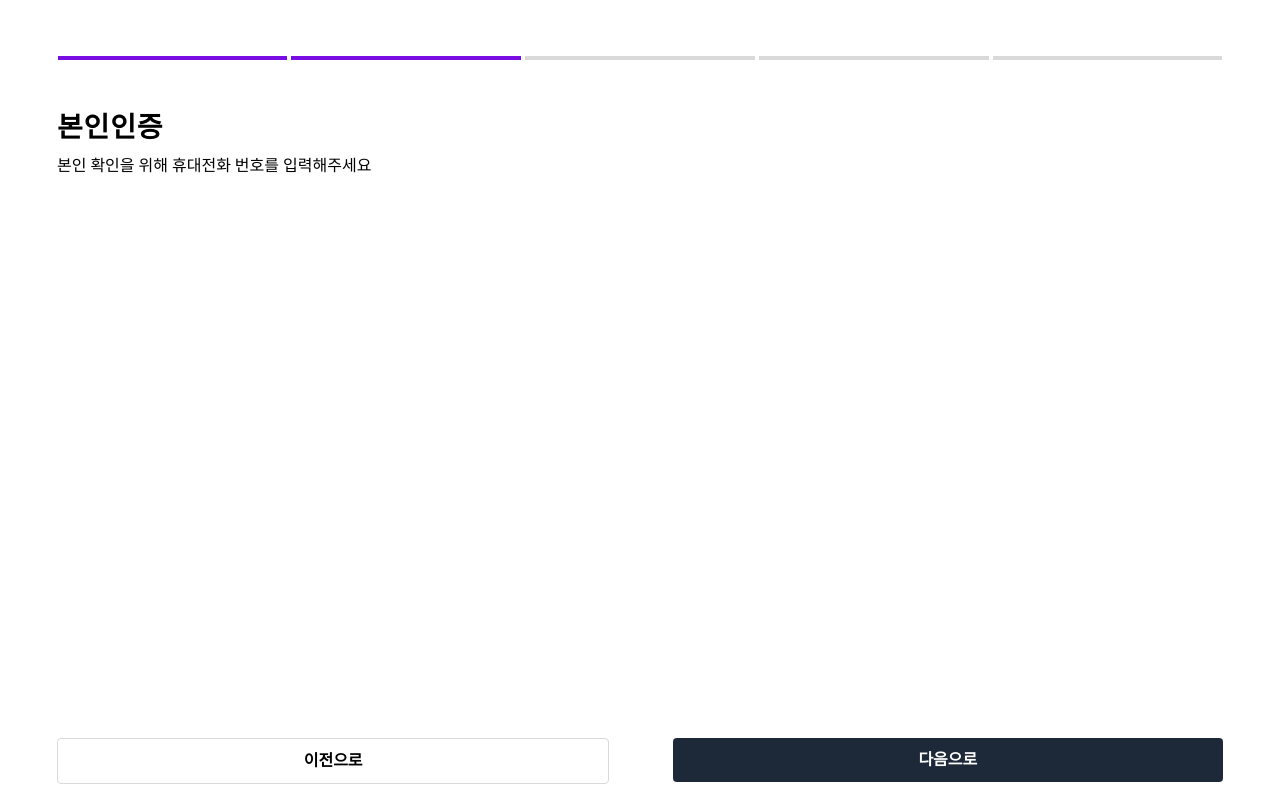
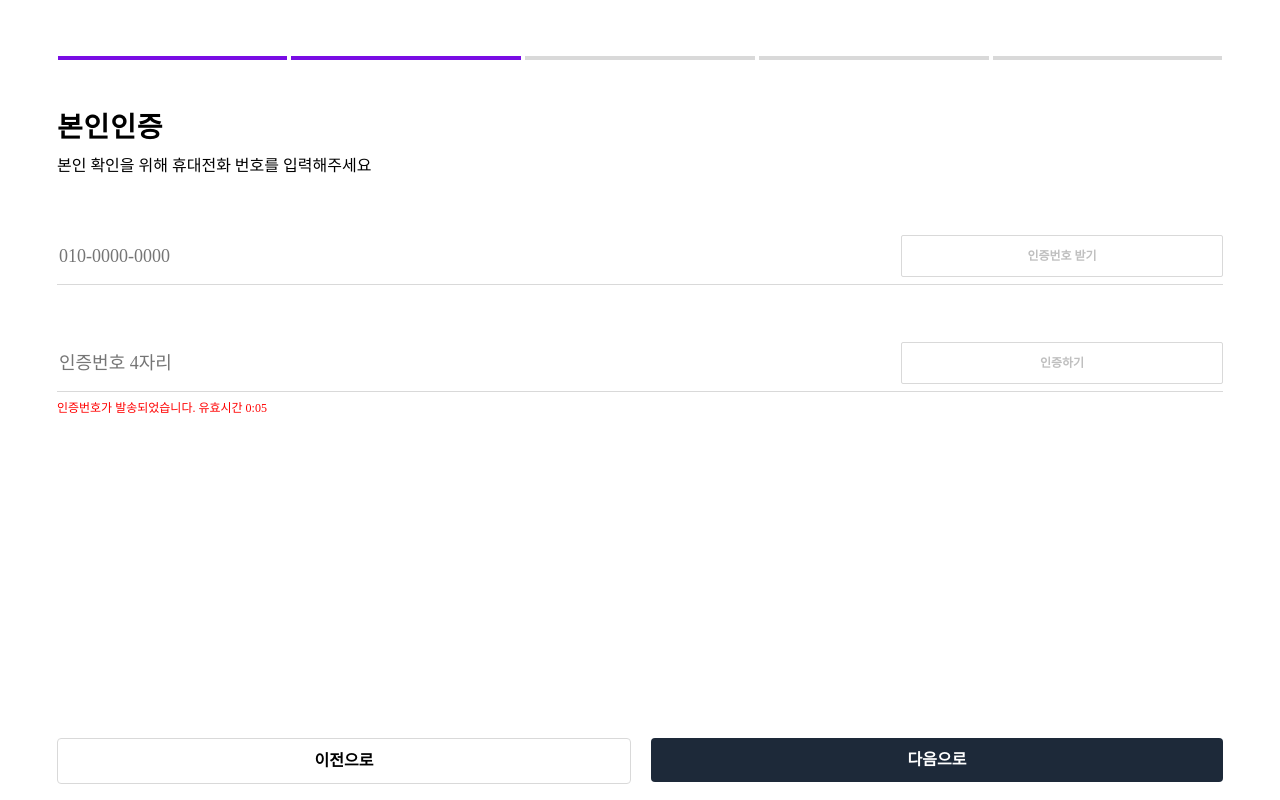
Before and after one commit to Team-C-LINK/clip-frontend, a Next.js app in the folder clip/: page /join/auth in a window 1280 px wide. Built offline with nearby package versions, Linux system fonts and the light colour scheme.

Commit message:
feat : 휴대폰 인증 페이지 퍼블리싱

```diff
--- a/clip/src/app/join/auth/component/C.style.tsx
+++ b/clip/src/app/join/auth/component/C.style.tsx
@@ -1,4 +1,8 @@
 import styled from 'styled-components';
+
+interface color {
+  color: string;
+}
 
 export const Wrapper = styled.div`
   position: relative;
@@ -7,6 +11,104 @@ export const Wrapper = styled.div`
   width: 100%;
   align-items: center;
   height: fit-content;
-  margin-bottom: 5dvh;
   gap: 5rem;
 `;
+
+export const auth_wrap = styled.div`
+  /* input field */
+
+  /* Auto layout */
+  display: flex;
+  flex-direction: column;
+  align-items: flex-start;
+  gap: 0.8rem;
+
+  position: relative;
+  width: 91.1dvw;
+  height: fit-content;
+`;
+
+export const authsend_text = styled.span`
+  font-family: Pretendard;
+  font-size: 1.2rem;
+  font-weight: 400;
+  line-height: 1.6rem;
+  text-align: left;
+  color: #ff0000;
+`;
+
+export const phoneNumber_wrap = styled.div`
+  position: relative;
+
+  display: flex;
+  flex-direction: row;
+  justify-content: space-between;
+  align-items: center;
+  gap: 1rem;
+
+  width: 91.1dvw;
+  height: 5.6rem;
+
+  border-bottom: 0.1rem solid #d9d9d9;
+
+  flex: none;
+  order: 0;
+  flex-grow: 0;
+`;
+
+export const phoneNumber = styled.input.attrs({ type: 'text' })`
+  position: relative;
+  //styleName: Regular/B1;
+  border: 0;
+  font-family: Pretendard;
+  font-size: 1.8rem;
+  font-weight: 400;
+  line-height: 2.8rem;
+  text-align: left;
+  color: #252525;
+  outline: none;
+`;
+
+export const getAuth = styled.span`
+  font-family: Pretendard;
+  font-size: 1.2rem;
+  font-weight: 600;
+  line-height: 1.6rem;
+
+  display: flex;
+  flex-direction: row;
+  justify-content: center;
+  align-items: center;
+  padding: 0rem;
+  gap: 0.8rem;
+
+  width: 25dvw;
+  height: 4rem;
+
+  color: #252525;
+  cursor: pointer;
+  border: 0.1rem solid #d9d9d9;
+  border-radius: 0.2rem;
+`;
+
+export const getAuthDisable = styled.span`
+  font-family: Pretendard;
+  font-size: 1.2rem;
+  font-weight: 600;
+  line-height: 1.6rem;
+
+  display: flex;
+  flex-direction: row;
+  justify-content: center;
+  align-items: center;
+  padding: 0rem;
+  gap: 0.8rem;
+
+  width: 25dvw;
+  height: 4rem;
+
+  color: #bfbfbf;
+
+  border: 0.1rem solid #d9d9d9;
+  border-radius: 0.2rem;
+`;
--- a/clip/src/app/join/auth/page.tsx
+++ b/clip/src/app/join/auth/page.tsx
@@ -4,8 +4,43 @@ import ProgressBar from '../component/ProgressBar/ProgressBar';
 import Layout from '@/app/SharedComponent/Background';
 import * as C from './component/C.style';
 import PrevNext from '../component/PrevNext/PrevNext';
+import { useForm } from 'react-hook-form';
+import { useEffect, useState, useRef } from 'react';
+
+const PHONE_REGEX = /^01([0|1|6|7|8|9]?)-([0-9]{3,4})-([0-9]{4})$/i;
+const AUTH_REGEX = /^\d{4}$/i;
+const getAuthCode = async () => {}; // 인증번호 전송 api 코드
+
+const postAuthentication = async () => {}; // 인증번호 확인 api 코드
 
 const Auth = () => {
+  const {
+    register,
+    watch,
+    setValue,
+    formState: { errors },
+  } = useForm({ mode: 'onChange' });
+
+  const [timeState, setTimeState] = useState(5);
+  const timerRef = useRef<any>(0);
+
+  const startTimer = () => {
+    timerRef.current = setInterval(() => {
+      setTimeState((prevTime) => prevTime - 1);
+    }, 1000);
+  };
+
+  const getTime = (time: number) => {
+    const m = Math.floor(time / 60);
+    let s: number | string = time - m * 60;
+    s = String(s).padStart(2, '0');
+    return `${m}:${s}`;
+  };
+
+  useEffect(() => {
+    if (timeState <= 0) return clearTimeout(timerRef.current);
+  }, [timeState]);
+
   return (
     <>
       <Layout>
@@ -15,6 +50,46 @@ const Auth = () => {
             top={'본인인증'}
             bottom={'본인 확인을 위해 휴대전화 번호를 입력해주세요'}
           ></TopText>
+          <C.phoneNumber_wrap>
+            <C.phoneNumber
+              placeholder="010-0000-0000"
+              {...register('phoneNumber', {
+                pattern: {
+                  value: PHONE_REGEX,
+                  message: '올바르지 않은 형식이에요',
+                },
+              })}
+              id="phoneNumber"
+            ></C.phoneNumber>
+            {!watch('phoneNumber') ||
+            errors.phoneNumber?.message?.toString() ? (
+              <C.getAuthDisable>인증번호 받기</C.getAuthDisable>
+            ) : (
+              <C.getAuth>인증번호 받기</C.getAuth>
+            )}
+          </C.phoneNumber_wrap>
+          <C.auth_wrap>
+            <C.phoneNumber_wrap>
+              <C.phoneNumber
+                placeholder="인증번호 4자리"
+                {...register('authCode', {
+                  pattern: {
+                    value: AUTH_REGEX,
+                    message: '올바르지 않은 형식이에요',
+                  },
+                })}
+              ></C.phoneNumber>
+              {!watch('authCode') || errors.authCode?.message?.toString() ? (
+                <C.getAuthDisable>인증하기</C.getAuthDisable>
+              ) : (
+                <C.getAuth>인증하기</C.getAuth>
+              )}
+            </C.phoneNumber_wrap>
+            <C.authsend_text>
+              인증번호가 발송되었습니다. 유효시간 {getTime(timeState)}
+            </C.authsend_text>
+          </C.auth_wrap>
+
           <PrevNext></PrevNext>
         </C.Wrapper>
       </Layout>
--- a/clip/src/app/join/component/PrevNext/NextButton/NextButton.tsx
+++ b/clip/src/app/join/component/PrevNext/NextButton/NextButton.tsx
@@ -1,7 +1,7 @@
 import styled from 'styled-components';
 
 const NextBtn = styled.div`
-  width: 43dvw;
+  width: 45dvw;
   height: 4.4rem;
   display: flex;
   flex-direction: row;
--- a/clip/src/app/join/component/PrevNext/PrevButton/PrevButton.tsx
+++ b/clip/src/app/join/component/PrevNext/PrevButton/PrevButton.tsx
@@ -3,7 +3,7 @@ import styled from 'styled-components';
 const PrevBtn = styled.div`
   display: flex;
   flex-direction: row;
-  width: 43dvw;
+  width: 45dvw;
   height: 4.4rem;
   border-radius: 0.4rem;
   font-family: Pretendard;
```
